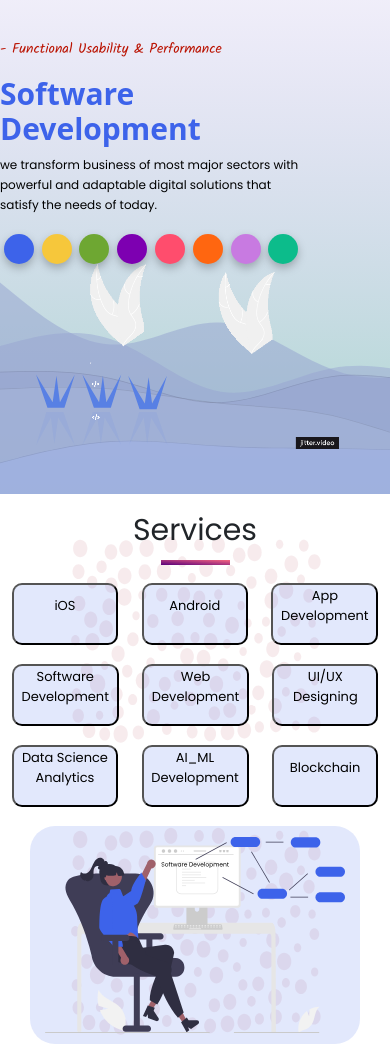
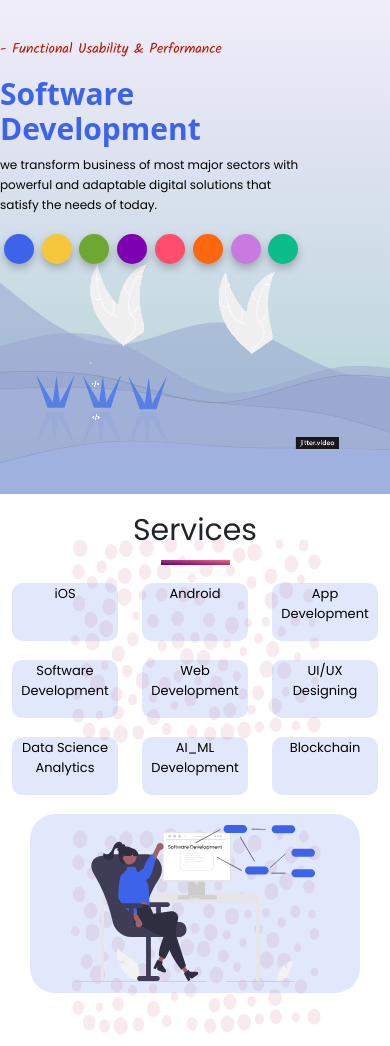
Before and after one commit to AkashPathak1808/OMS, an Angular app: page /service/software-development in a window 390 px wide. Shown: the top 1046 px of the page. Built offline with nearby package versions, Linux system fonts and the light colour scheme.

Commit message:
redirect to another page in software component

```diff
--- a/src/app/data-science/data-science.component.css
+++ b/src/app/data-science/data-science.component.css
@@ -119,7 +119,7 @@
 }
 
 .ssImg img {
-    width: 550px;
+    width: 500px;
 }
 
 .card {
@@ -233,7 +233,7 @@
     }
 
     .ssImg img {
-        width: 300px;
+        width: 240px;
     }
 
     .card {
--- a/src/app/software-development/software-development.component.css
+++ b/src/app/software-development/software-development.component.css
@@ -123,7 +123,7 @@
 }
 
 .ssImg img {
-    width: 550px;
+    width: 500px;
 }
 
 .card {
@@ -226,7 +226,7 @@
     }
 
     .ssImg img {
-        width: 300px;
+        width: 240px;
     }
 
     .card {
--- a/src/app/software-development/software-development.component.html
+++ b/src/app/software-development/software-development.component.html
@@ -33,33 +33,33 @@
         </div>
         <div class="links">
             <div class="row text-center">
-                <button (click)="redirectToIos()" class="col serviceLink">
+                <a href="service/ios" class="col serviceLink">
                     <p>iOS</p>
-                </button>
-                <button (click)="redirectToAndroid()" class="col serviceLink">
+                </a>
+                <a href="service/android" class="col serviceLink">
                     <p>Android</p>
-                </button>
-                <button (click)="redirectToAppDevelopment()" class="col serviceLink">
+                </a>
+                <a href="service/app-development" class="col serviceLink">
                     <p>App Development</p>
-                </button>
-                <button (click)="redirectToSoftwareDevelopment()" class="col serviceLink">
+                </a>
+                <a href="service/software-development" class="col serviceLink">
                     <p>Software Development</p>
-                </button>
-                <button (click)="redirectToWebDevelopment()" class="col serviceLink">
+                </a>
+                <a href="service/web-development" class="col serviceLink">
                     <p>Web Development</p>
-                </button>
-                <button (click)="redirectToWebDevelopment()" class="col serviceLink">
+                </a>
+                <a href="service/ui-ux-designing" class="col serviceLink">
                     <p>UI/UX Designing</p>
-                </button>
-                <button (click)="redirectToWebDevelopment()" class="col serviceLink">
+                </a>
+                <a href="service/data-science" class="col serviceLink">
                     <p>Data Science Analytics</p>
-                </button>
-                <button (click)="redirectToWebDevelopment()" class="col serviceLink">
+                </a>
+                <a href="service/ai-ml-development" class="col serviceLink">
                     <p>AI_ML Development</p>
-                </button>
-                <button (click)="redirectToWebDevelopment()" class="col serviceLink">
+                </a>
+                <a href="service/blockchain" class="col serviceLink">
                     <p>Blockchain</p>
-                </button>
+                </a>
             </div>
         </div>
         <div class="ssImg text-center">
--- a/src/app/software-development/software-development.component.ts
+++ b/src/app/software-development/software-development.component.ts
@@ -11,27 +11,4 @@ export class SoftwareDevelopmentComponent {
   img3 = "assets/Software_Development/sd3.svg";
   line = "assets/Software_Development/line.svg";
   box = "assets/Software_Development/box.svg";
-
-  constructor(private router: Router) { }
-
-  redirectToIos() {
-    this.router.navigate(['/service/ios'])
-  }
-
-  redirectToAndroid() {
-    this.router.navigate(['/service/android'])
-  }
-
-  redirectToAppDevelopment() {
-    this.router.navigate(['/service/app-development'])
-  }
-
-  redirectToSoftwareDevelopment() {
-    this.router.navigate(['/service/ios'])
-  }
-
-  redirectToWebDevelopment() {
-    this.router.navigate(['/service/ios'])
-  }
-
 }
--- a/src/app/ui-ux/ui-ux.component.css
+++ b/src/app/ui-ux/ui-ux.component.css
@@ -120,7 +120,7 @@
 }
 
 .ssImg img {
-    width: 550px;
+    width: 500px;
 }
 
 .card {
@@ -239,7 +239,7 @@
     }
 
     .ssImg img {
-        width: 300px;
+        width: 240px;
     }
 
     .card {
```
